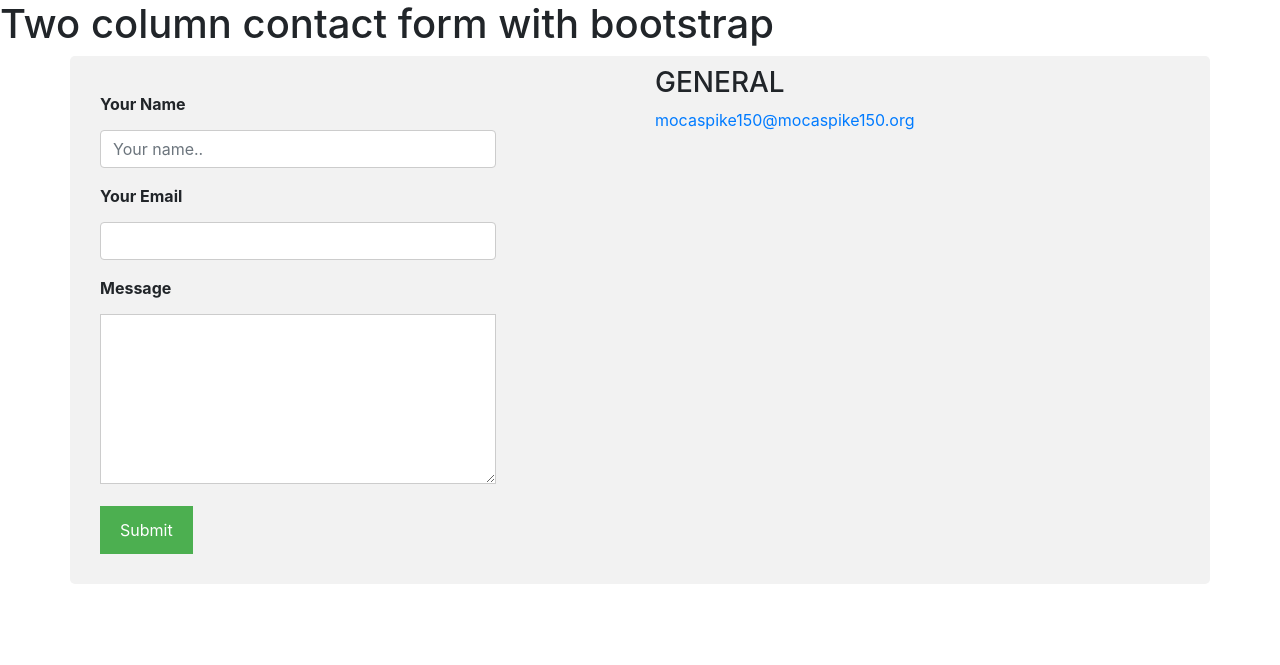
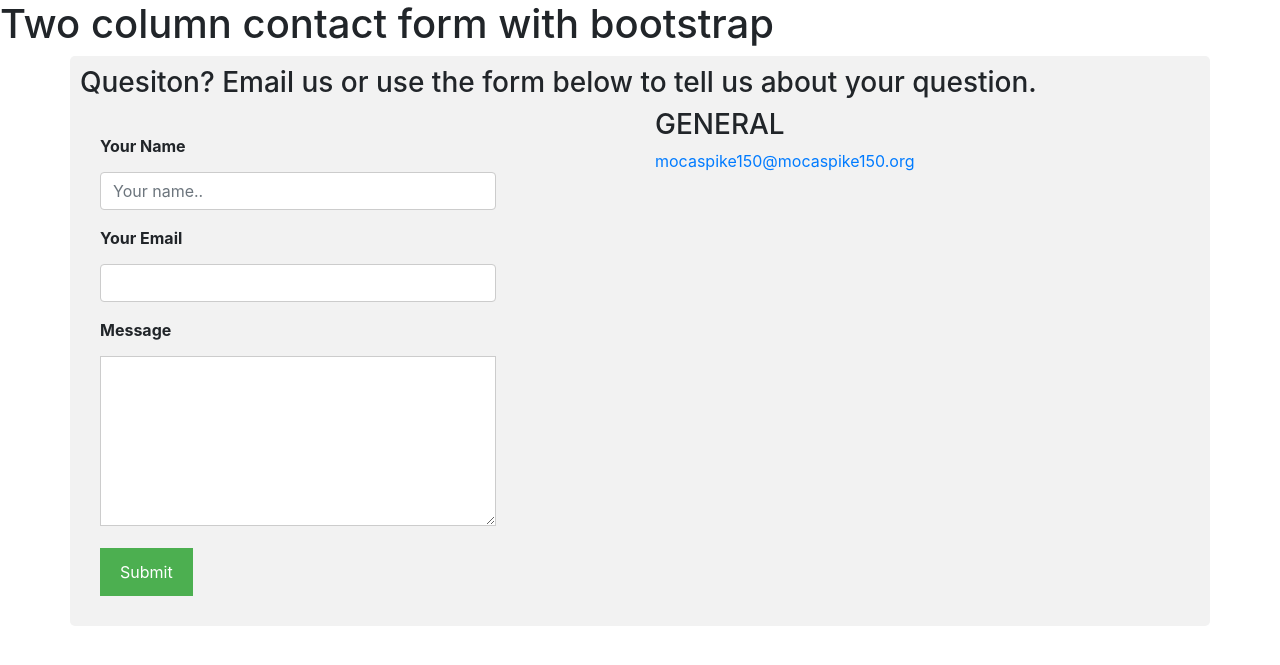
Before and after one commit to mocaspike150/Front-End-Coding, a Jekyll site: the page built from html/contact_us/two-column-contact-form-with-bootstrap.md, in a window 1280 px wide. Shown: the top 665 px of the page. Built offline with Jekyll 4.4.1, drawn with Linux system fonts in a browser that asks for light colours.

Commit message:
Update two-column-contact-form-with-bootstrap.html

```diff
--- a/_includes/two-column-contact-form-with-bootstrap.html
+++ b/_includes/two-column-contact-form-with-bootstrap.html
@@ -60,6 +60,11 @@ input[type=submit]:hover {
 </style>
 
 <div class="container">
+	<div class="row">
+    		<div class="col">
+			<h3>Quesiton? Email us or use the form below to tell us about your question.</h3>
+		 </div>
+	</div>
   <div class="row">
     <div class="col">
 	    <div class="contact">
```
